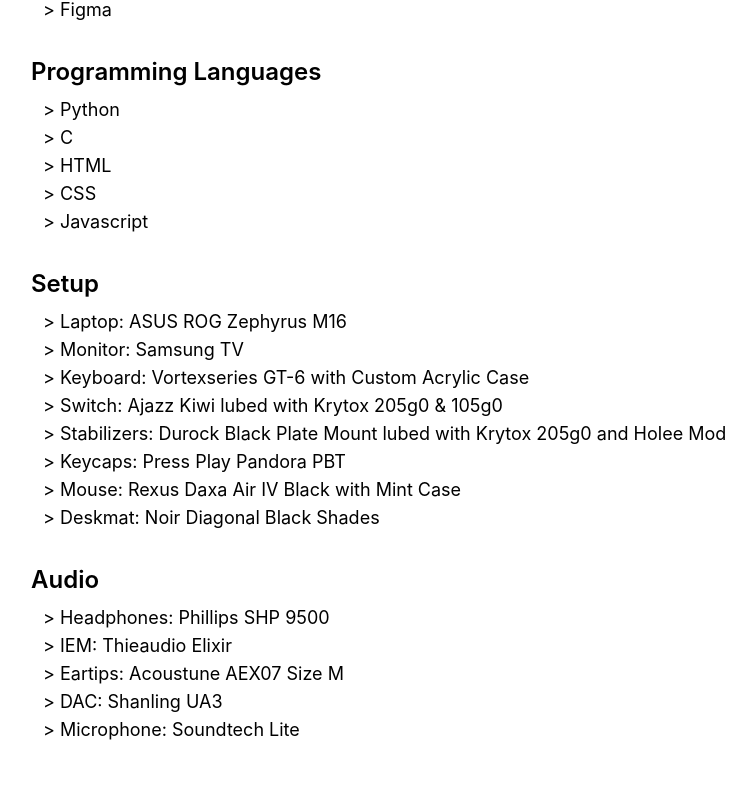
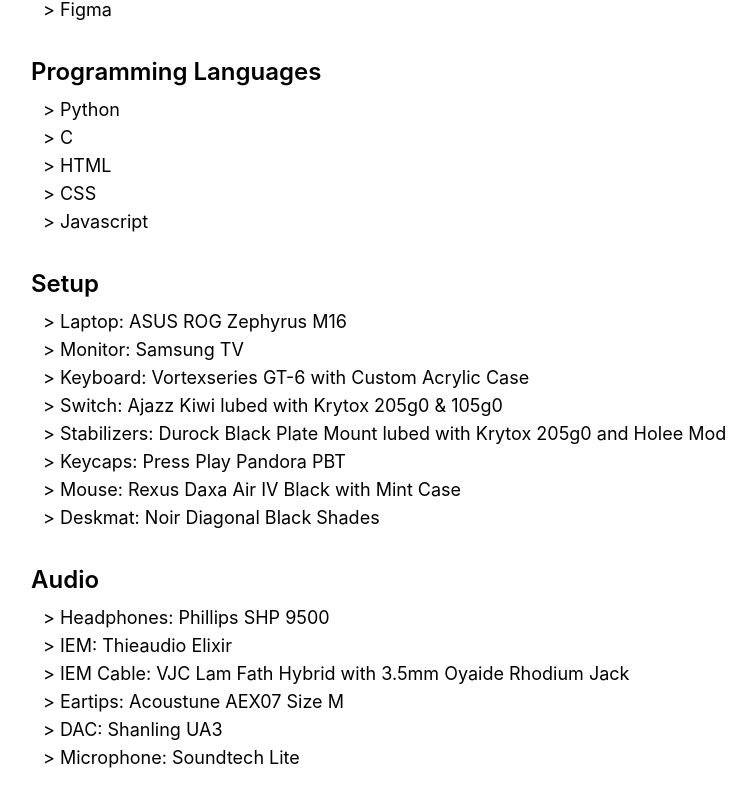
Before and after one commit to kawijayaa/muhammadoka.dev, a Next.js app: page /uses in a window 1280 px wide. Shown: the part 672-1478 px from the top of the page, without its empty margins (169-925 px from the left). Built offline with nearby package versions, Linux system fonts and the light colour scheme.

Commit message:
add iem cable

```diff
--- a/pages/uses/index.js
+++ b/pages/uses/index.js
@@ -52,6 +52,7 @@
                 <ul className="py-2 px-3 pb-8 text-lg">
                     <li>&gt; Headphones: Phillips SHP 9500</li>
                     <li>&gt; IEM: Thieaudio Elixir</li>
+                    <li>&gt; IEM Cable: VJC Lam Fath Hybrid with 3.5mm Oyaide Rhodium Jack</li>
                     <li>&gt; Eartips: Acoustune AEX07 Size M</li>
                     <li>&gt; DAC: Shanling UA3</li>
                     <li>&gt; Microphone: Soundtech Lite</li>
```
